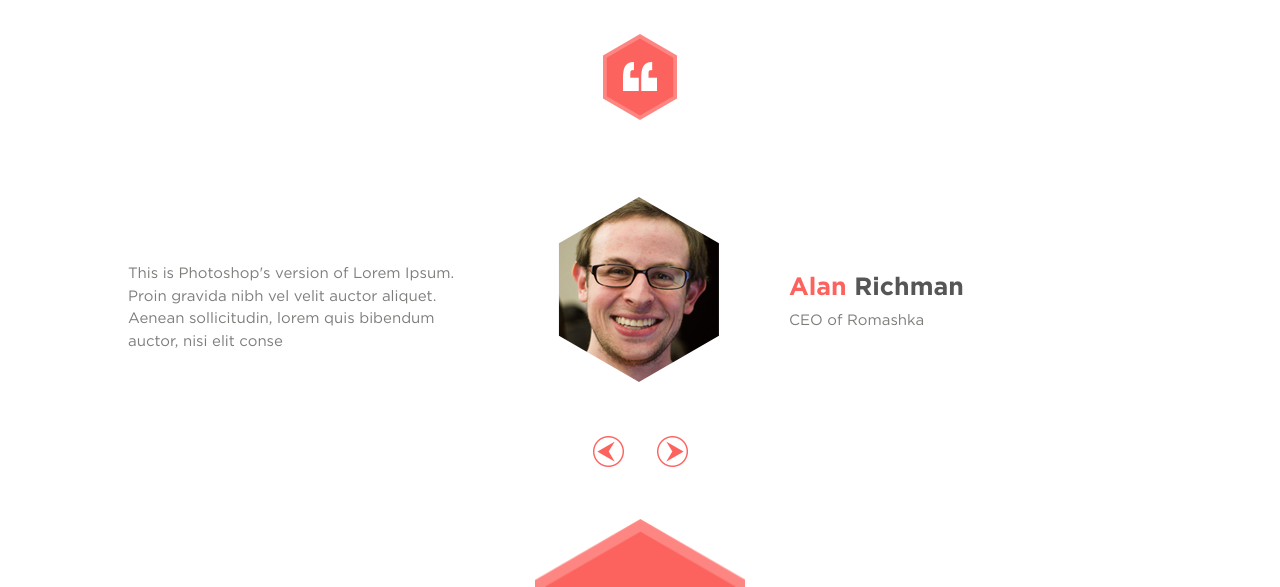
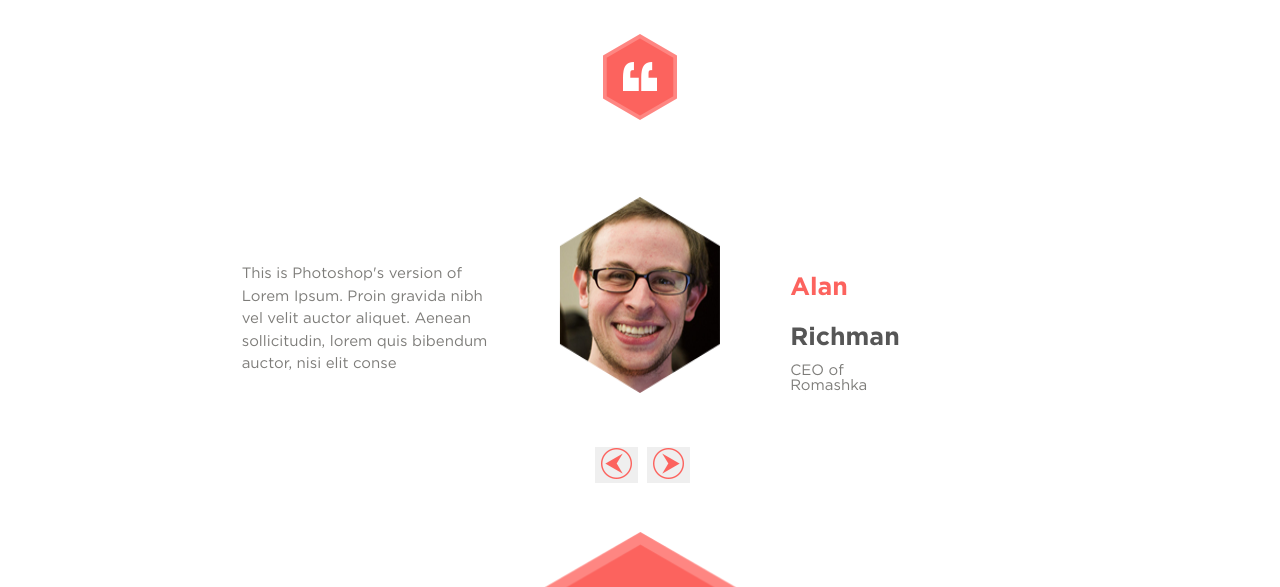
Before and after one commit to elenasoro/daisy, a website: page index.html in a window 1280 px wide. Shown: the part 6040-6627 px from the top of the page. Drawn offline with Linux system fonts and the light colour scheme; files whose address does not match are found by name.

Commit message:
DSY-2: add carousel

```diff
--- a/index.html
+++ b/index.html
@@ -295,10 +295,14 @@
         </section>
 
         <section class="testimonials" id="testimonials">
+
+
             <div class="testimonials__quotes">
                 <img src="assets/images/testimonials_quotes.png" alt="Quotes">
             </div>
-            <div class="testimonials__item">
+
+            <div class="testimonials__carousel-container">
+                    <div class="testimonials__item fade testimonials__item_displayed">
                             <p class="testimonials__text">This is Photoshop's version  of Lorem Ipsum. Proin gravida nibh vel
                                 velit auctor aliquet. Aenean sollicitudin, lorem quis bibendum auctor, nisi elit conse</p>
                             <img src="assets/images/testimonials_pic.png" alt="Alan">
@@ -307,10 +311,31 @@
                                 <p>CEO of Romashka</p>
                             </div>
                     </div>
+                    <div class="testimonials__item fade">
+                            <p class="testimonials__text">This is Photoshop's version  of Lorem Ipsum. Proin gravida nibh vel
+                                velit auctor aliquet. Aenean sollicitudin, lorem quis bibendum auctor, nisi elit conse</p>
+                            <img src="assets/images/hellen.png" alt="Hellen">
+                            <div class="testimonias__position">
+                                <h5><span>Hellen</span> Richman</h5>
+                                <p>CEO of Romashka</p>
+                            </div>
+                    </div>
+                    <div class="testimonials__item fade">
+                            <p class="testimonials__text">This is Photoshop's version  of Lorem Ipsum. Proin gravida nibh vel
+                                velit auctor aliquet. Aenean sollicitudin, lorem quis bibendum auctor, nisi elit conse</p>
+                            <img src="assets/images/steve.png" alt="Steve">
+                            <div class="testimonias__position">
+                                <h5><span>Steve</span> Richman</h5>
+                                <p>CEO of Romashka</p>
+                            </div>
+                    </div>
                         <div class="testimonials__nav">
-                <a href=""><img src="assets/images/left.png" alt="Left"></a>
-                <a href=""><img src="assets/images/right.png" alt="Right"></a>
+                            <button class="testimonials__button_previous" onclick="showPrevious()"><img src="assets/images/left.png" alt="Left"></button>
+                            <button class="testimonials__button_next" onclick="showNext()"><img src="assets/images/right.png" alt="Right"></button>
+
                         </div>
+            </div>
+
         </section>
 
         <section class="map">
--- a/index.js
+++ b/index.js
@@ -30,3 +30,31 @@ const readMore = function(num) {
   text.classList.toggle('work__text_read-less-state');
   console.log(text);
 }
+
+
+
+let current = 0;
+let items = document.querySelectorAll('.testimonials__item');
+
+
+  const showNext = function(){
+    items[current].classList.remove('testimonials__item_displayed');
+    current++;
+
+    if(items[current] == undefined){
+      current = 0;
+    }
+
+    items[current].classList.add('testimonials__item_displayed');
+  }
+
+  const showPrevious = function(){
+    items[current].classList.remove('testimonials__item_displayed');
+    current--;
+
+    if(items[current] == undefined){
+      current = items.length-1;
+    }
+
+    items[current].classList.add('testimonials__item_displayed');
+  }
--- a/styles/sass/styles.scss
+++ b/styles/sass/styles.scss
@@ -106,9 +106,7 @@ header {
         position: relative;
         top: -39px;
     }
-    .down{
-        // margin-top: -98px;
-    }
+
     a{
         margin-top: -98px;
     }
@@ -185,7 +183,7 @@ header {
     transition: 1s ease;
     &:hover{
         cursor: pointer;
-        transform: scale(1.3, 1.3);
+
 
     }
 }
@@ -796,6 +794,14 @@ header {
     flex-direction: column;
     justify-content: center;
 }
+.testimonials__carousel-container{
+    align-items: center;
+    display: flex;
+    flex-direction: column;
+    justify-content: center;
+    position: relative;
+    right: 5%;
+}
 .testimonials__quotes{
     margin-top: 50px;
 }
@@ -806,12 +812,32 @@ header {
     margin-top: 54px;
     margin-bottom: -73px;
     width: 95px;
+    position: relative;
+    left: 8%;
+    button{
+        border: none;
+        outline: none;
+        &:hover{
+            cursor: pointer;
+            transform: scale(1.3, 1.3);
+            transition: .5s ease;
+        }
+    }
 }
 
 .testimonials__item{
-    display: flex;
+    display: none;
     margin-top: 74px;
     width: 80%;
+
+    img{
+        position: realtive;
+        left: 50%;
+    }
+}
+.testimonials__item_displayed{
+    display:flex;
+
 }
 
 .testimonials__text{
@@ -840,6 +866,16 @@ header {
         font-family: 'GothamRegular';
         font-size: 15px;
     }
+}
+
+.fade{
+    animation-name: fade;
+    animation-duration: 1.5s;
+
+}
+@keyframes fade{
+    from{opacity: .1}
+    to{opacity:1}
 }
 
 // Map block
```
Also changed, not shown: styles/css/styles.css. Lines whose indentation alone changed are shown as unchanged.
